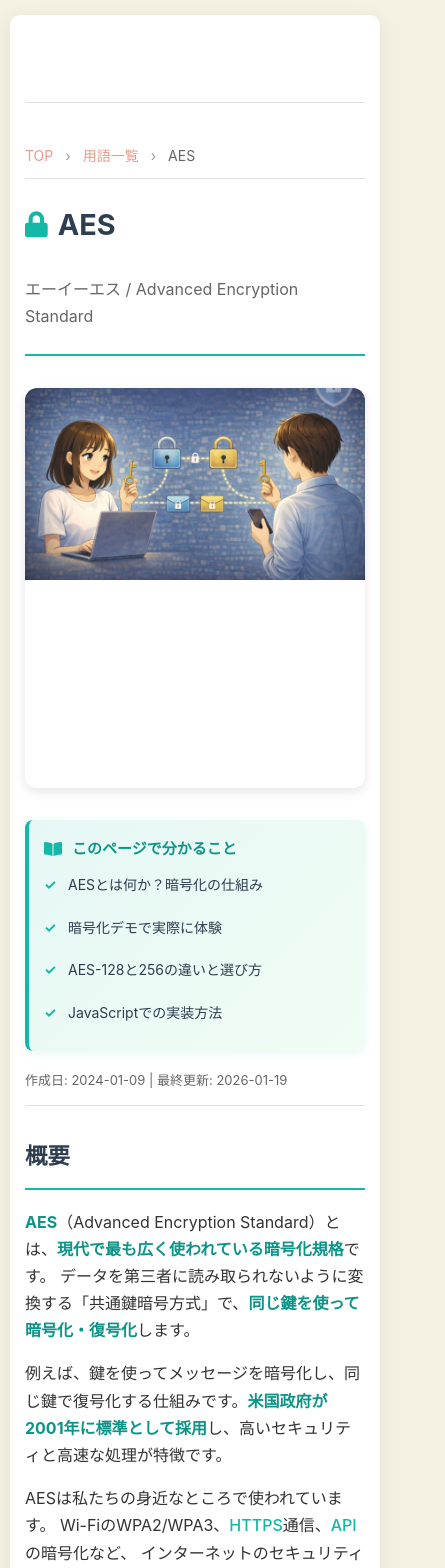
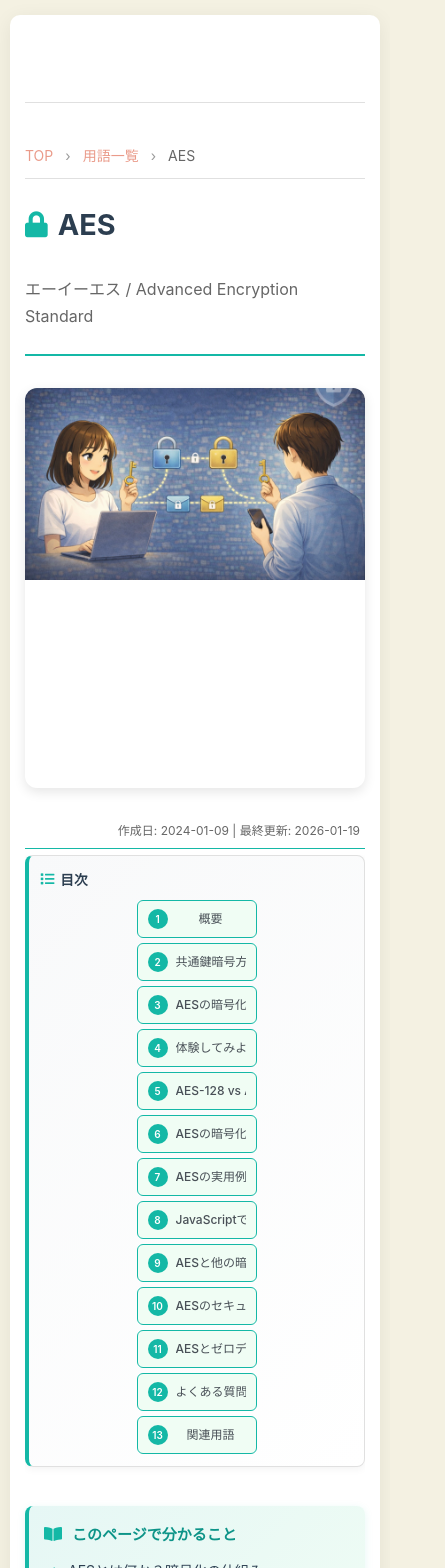
Before and after one commit to rin5uron/itwords, a Next.js app: page /terms/aes in a window 390 px wide. Shown: the top 1568 px of the page, 445 px wide, since content can reach past the window. Built offline with nearby package versions, Linux system fonts and the light colour scheme; no server answers.

Commit message:
目次レスポンシブル

```diff
--- a/app/globals.css
+++ b/app/globals.css
@@ -1015,12 +1015,15 @@ footer a:hover {
   }
 }
 
-/* 目次ラッパー：目次と本文の境界を明確にする */
+/* 目次ラッパー：目次と本文の境界を明確にする（レスポンシブ） */
 .toc-wrapper {
   display: block;
   width: 100%;
+  max-width: 100%;
   margin-bottom: clamp(24px, 5vw, 32px);
   clear: both;
+  box-sizing: border-box;
+  overflow-x: hidden;
 }
 
 /* 目次（Table of Contents） */
@@ -1031,8 +1034,10 @@ footer a:hover {
   border-radius: 8px;
   padding: clamp(12px, 2.5vw, 16px);
   margin-bottom: 0;
-  margin-top: 0; /* 余白削減: clamp(10px, 2.5vw, 15px) → 0 */
+  margin-top: 0;
   box-shadow: 0 2px 8px rgba(0, 0, 0, 0.05);
+  max-width: 100%;
+  box-sizing: border-box;
 }
 
 .table-of-contents-header {
@@ -1103,8 +1108,15 @@ footer a:hover {
 
 .toc-title {
   flex: 1;
+  min-width: 0; /* flex子が縮むように */
   word-wrap: break-word;
   overflow-wrap: break-word;
+  overflow: hidden;
+  text-overflow: ellipsis;
+  display: -webkit-box;
+  -webkit-line-clamp: 2;
+  -webkit-box-orient: vertical;
+  line-clamp: 2;
 }
 
 /* 本文エリア：目次の下に明確に配置 */
@@ -1227,41 +1239,59 @@ main a:not(.card-link):not(.breadcrumb-link):not(.term-name):active {
     padding: 16px;
   }
 
-  /* 目次のスマホ対応 */
+  /* 目次のスマホ対応（崩れ防止） */
+  .toc-wrapper {
+    padding: 0;
+    margin-left: 0;
+    margin-right: 0;
+  }
+
   .table-of-contents {
-    padding: 10px;
+    padding: clamp(10px, 3vw, 12px);
     margin-bottom: 15px;
-    margin-top: 15px;
+    margin-top: 0;
+    max-width: 100%;
+    width: 100%;
   }
 
   .table-of-contents-header {
-    font-size: 14px;
+    font-size: clamp(13px, 3.5vw, 14px);
     margin-bottom: 8px;
     gap: 6px;
+    flex-wrap: wrap;
   }
 
   .table-of-contents-header i {
-    font-size: 14px;
+    font-size: clamp(13px, 3.5vw, 14px);
   }
 
   .table-of-contents ul {
     gap: 5px;
+    max-width: 100%;
+  }
+
+  .table-of-contents li {
+    min-width: 0;
   }
 
   .table-of-contents a {
-    padding: 6px 8px;
+    padding: 8px 10px;
     gap: 8px;
-    font-size: 13px;
+    font-size: clamp(12px, 3vw, 13px);
+    min-width: 0;
   }
 
   .toc-number {
-    min-width: 22px;
-    height: 22px;
-    font-size: 11px;
+    min-width: 20px;
+    height: 20px;
+    font-size: 10px;
+    flex-shrink: 0;
   }
 
   .toc-title {
-    font-size: 13px;
+    font-size: clamp(12px, 3vw, 13px);
     line-height: 1.4;
+    -webkit-line-clamp: 2;
+    line-clamp: 2;
   }
 }
--- a/app/terms/aes/page.tsx
+++ b/app/terms/aes/page.tsx
@@ -117,6 +117,12 @@ export default function AESPage() {
           }}
         />
       </div>
+
+      <div className="date-info-toc">
+        <span>作成日: 2024-01-09 | 最終更新: 2026-01-19</span>
+      </div>
+
+      <TableOfContents />
 
       <main>
         {/* このページでわかること（一番上） */}
@@ -815,9 +821,6 @@ async function decryptData(ciphertext, key, iv) {
             </table>
           </div>
         </section>
-
-        {/* 目次（mainの最後） */}
-        <TableOfContents />
       </main>
 
       <footer className="footer-nav">
--- a/app/terms/dns/page.tsx
+++ b/app/terms/dns/page.tsx
@@ -518,9 +518,6 @@ github.com → DNS解決 → 140.82.121.4`}</code></pre>
             </table>
           </div>
         </section>
-
-        {/* 目次（mainの最後） */}
-        <TableOfContents />
       </main>
 
       <footer className="footer-nav">
```
Also changed, not shown: app/terms/framework/page.tsx (+17 -10 lines), app/terms/queue/page.tsx (+17 -10 lines), app/terms/server/page.tsx (+6 -14 lines), app/terms/stack/page.tsx (+17 -10 lines), app/terms/white-hat-hacker/page.tsx (+20 -10 lines).
